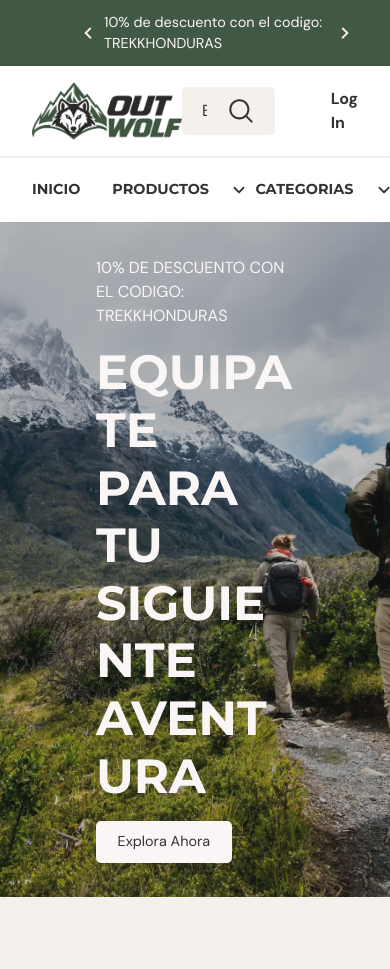
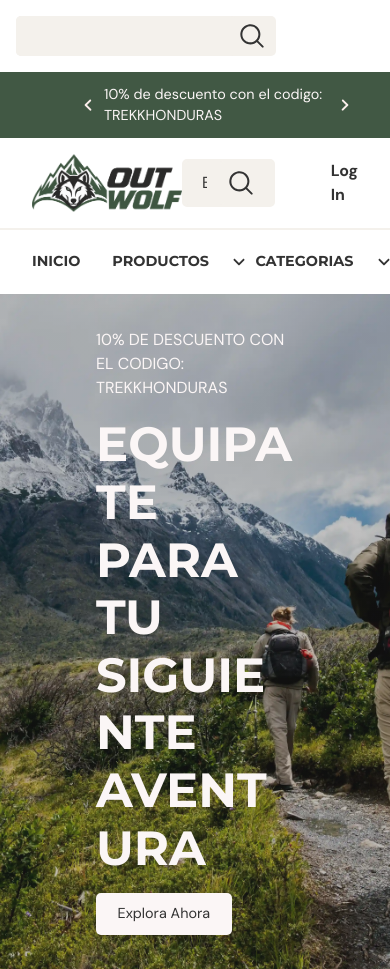
Before and after one commit to Mindmazing/outdoor-equipment-store, a website built with webpack: page src/template.html in a window 390 px wide. Shown: the top 969 px of the page. Built offline with nearby package versions, Linux system fonts and the light colour scheme.

Commit message:
add phone search bar

```diff
--- a/src/css/style.css
+++ b/src/css/style.css
@@ -52,6 +52,7 @@
 body {
   font-family: var(--body-font-family);
   color: var(--text-dark-color);
+  position: relative;
 }
 
 h1,
@@ -216,6 +217,7 @@ header > .middle-header {
 /* bottom header */
 .bottom-header {
   padding: 1em 2em;
+  position: sticky;
 }
 
 nav ul {
@@ -682,3 +684,24 @@ footer .social-links img {
 footer .social-links img:hover {
   filter: var(--icon-dark-accent-color);
 }
+
+/* phone navigation styles */
+.phone-nav {
+  padding: 1em;
+}
+
+.phone-nav .phone-search {
+  display: flex;
+  background-color: var(--secondary-color);
+  border-radius: var(--border-radius);
+  padding: 0 0.5em 0 0;
+}
+
+.phone-search input {
+  background-color: var(--secondary-color);
+}
+
+.phone-bottom-nav {
+  display: flex;
+  gap: 1em;
+}
--- a/src/template.html
+++ b/src/template.html
@@ -7,6 +7,16 @@
   </head>
   <body>
     <header>
+      <div class="phone-nav">
+        <div class="phone-logo"></div>
+        <div class="phone-bottom-nav">
+          <div class="phone-search">
+            <input type="text" />
+            <img src="./assets/icons/search-svgrepo-com.svg" alt="" />
+          </div>
+          <div class="hamburger-menu"></div>
+        </div>
+      </div>
       <div class="top-header">
         <div class="social-icons">
           <a href="#"
```
Also changed, not shown: src/assets/icons/hamburger-menu-svgrepo-com.svg (added).
